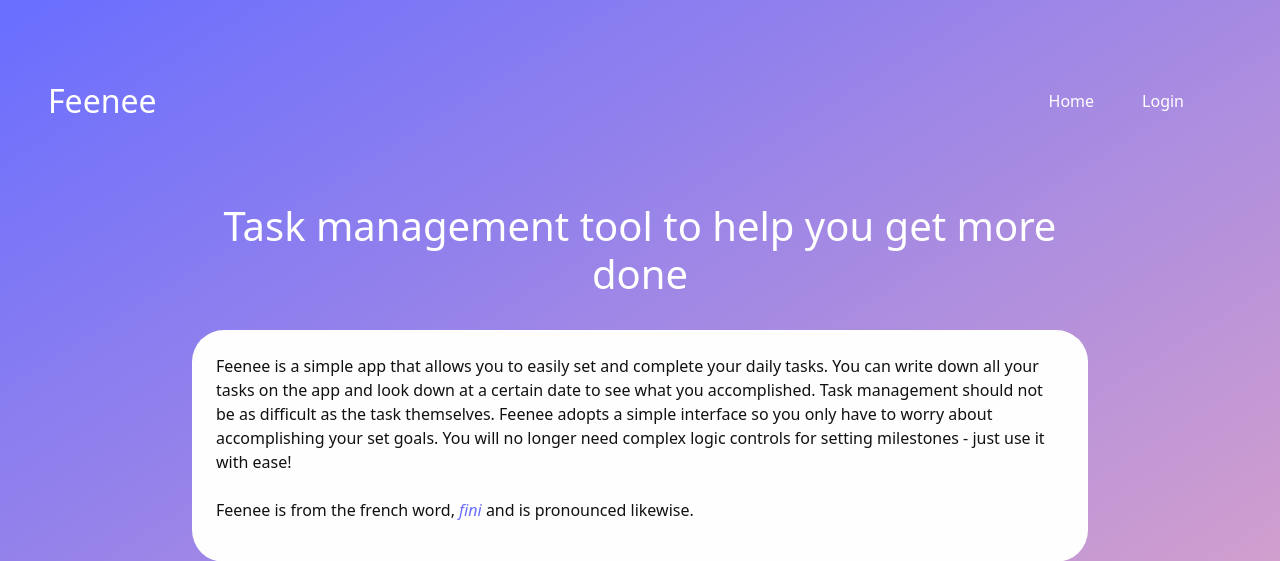
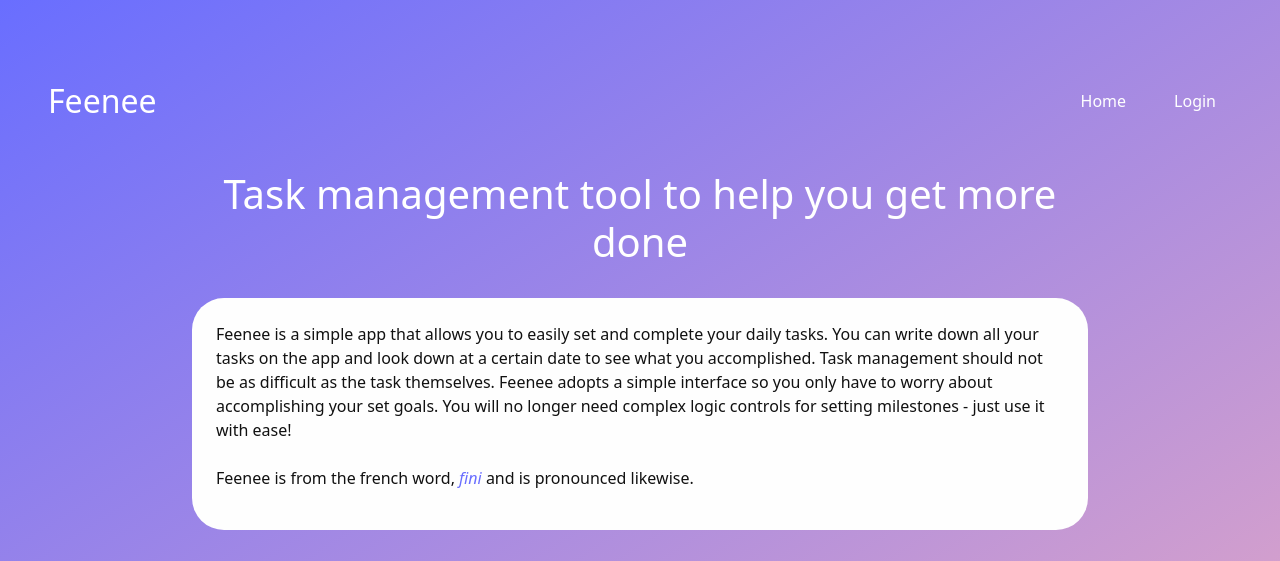
Before and after one commit to collinsezedike/feenee, a Flask app: page /about in a window 1280 px wide. Shown: the top 561 px of the page. Run offline with Flask 2, Linux system fonts and the light colour scheme; some libraries are stand-ins or nearby versions.

Commit message:
Fixed the over padding of the navbar

```diff
--- a/static/css/style.css
+++ b/static/css/style.css
@@ -11,7 +11,7 @@ input {
 
 
 .navbar {
-    padding: 4.5rem 4.5rem 4.5rem 3rem;
+    padding: 4.5rem 2.5rem 2.5rem 3rem;
 }
 .nav-item {
     padding: 0 1rem;
```
